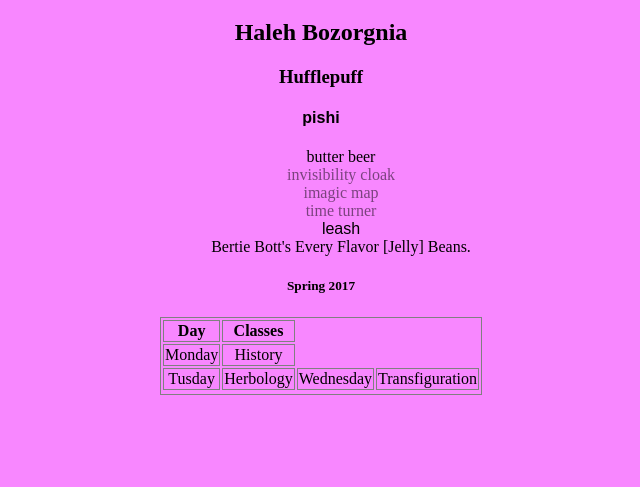
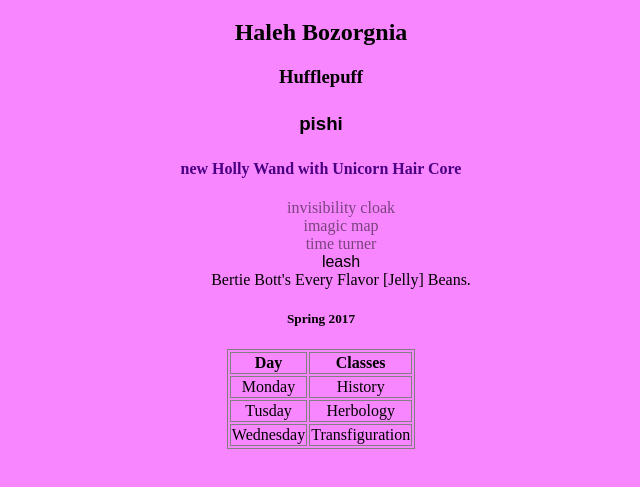
Before and after one commit to Haleh-Bozorgnia/week3, a plain HTML site: page hogwarts/index.html in a window 1280 px wide. Shown: the part 61-548 px from the top of the page, without its empty margins (319-959 px from the left). Drawn offline with nearby package versions, Linux system fonts and the light colour scheme.

Commit message:
Commit 6 - A cauliflower is a cabbage with a college education - Mark Twain

```diff
--- a/hogwarts/app.js
+++ b/hogwarts/app.js
@@ -18,6 +18,8 @@ $(() => {
   $h4.addClass("cat");
   $container.append($h4.text("pishi"));
   console.log($container);
+  const $h = $("<h4>");
+  $container.append($h.text("Holly Wand with Unicorn Hair Core"));
 
   //Year 3
   const $ul = $("<ul>");
@@ -74,9 +76,42 @@ $(() => {
   const $tr4 = $("<tr>");
   const $td7 = $("<td>").text("Wednesday");
   const $td8 = $("<td>").text("Transfiguration");
-  $tr3.append($td7, $td8);
+  $tr4.append($td7, $td8);
   //append roes to table
   $table.append($tr1, $tr2, $tr3, $tr4);
   //append table to container
   $container.append($table);
+
+  // Year 5
+  //Break your wand!
+  $h.remove();
+
+  //Class was hard! Drink all your butter beer! (remove just the butter beer from your list)
+  $li1.remove();
+  //Get a new wand (add the same element back with new text describing your new wand. Be sure to insert it after your pet in the DOM)
+
+  const $new_h = $("<h4>");
+  $new_h.text("new Holly Wand with Unicorn Hair Core");
+  $container.append($new_h);
+  $h4.after($new_h);
+  //Make your new wand stand out by adding a color of indigo (or whatever color you like). But do it with magic (jQuery): Don't add this css in your main.css file
+  $new_h.css("color", "indigo");
+  //Send your pet on a spy mission
+  $h4.detach();
+  //Have your pet come back (remove your pet from the DOM, put it back in its original location)
+  $h4.remove();
+  $h3.append($h4);
+  //Year 6
+  $(".secret").hide("slow");
+
+  //Nosey roommate falls asleep 2 seconds later
+  $(".secret").hide("2000");
+  // Use jQuery method show to reveal all of your belongings
+
+  $(".secret").show("slow");
+  //add the class cabbage to your pet's leash
+  $li5.addClass("cabbage");
+  //add an attribute of color:CHARTREUSE
+  //Fix your pet's leash by removing the class of cabbage
+  $li5.removeClass("cabbage");
 });
--- a/hogwarts/main.css
+++ b/hogwarts/main.css
@@ -17,3 +17,6 @@ border: gray 1px solid;
 table{
     margin:5px auto;
 }
+.cabbage{
+    color:CHARTREUSE
+}
```
